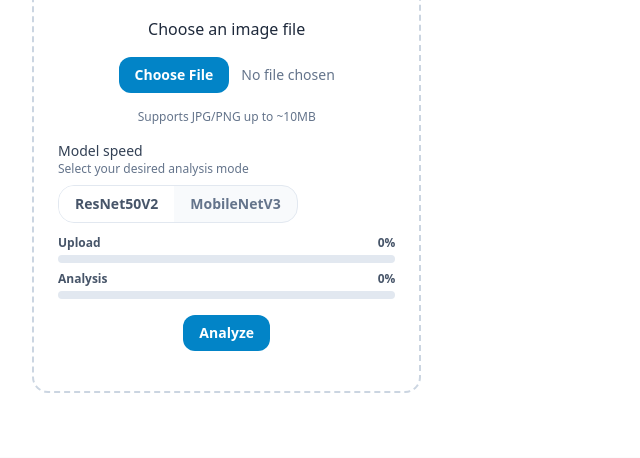
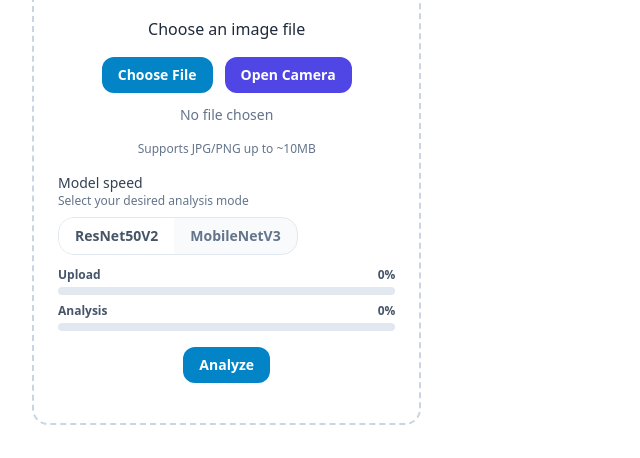
Before and after one commit to WEAKYEON/soybeanAI, a Flask app: page / in a window 1280 px wide. Shown: the part 1984-2442 px from the top of the page, without its empty margins (0-640 px from the left). Run offline with Flask 3, Linux system fonts and the light colour scheme; some libraries are stand-ins or nearby versions.

Commit message:
Update add camera

```diff
--- a/static/js/script.js
+++ b/static/js/script.js
@@ -1,4 +1,5 @@
 document.addEventListener("DOMContentLoaded", () => {
+  // --- Element ฝั่งอัปโหลดและแสดงผลเดิม ---
   const fileInput = document.querySelector('input[type="file"]');
   const fileNameSpan = document.getElementById("fileName");
   const analyzeBtn = document.getElementById("analyzeBtn");
@@ -13,6 +14,16 @@ document.addEventListener("DOMContentLoaded", () => {
   const modeButtons = document.querySelectorAll(".mode-btn");
   const modelModeInput = document.getElementById("modelModeInput");
 
+  // --- Element ฝั่งกล้อง (ที่เพิ่มเข้ามาใหม่) ---
+  const openCameraBtn = document.getElementById('openCameraBtn');
+  const closeCameraBtn = document.getElementById('closeCameraBtn');
+  const takePhotoBtn = document.getElementById('takePhotoBtn');
+  const cameraUI = document.getElementById('cameraUI');
+  const cameraVideo = document.getElementById('cameraVideo');
+
+  let stream = null; // ตัวแปรเก็บสถานะกล้อง
+
+  // --- ฟังก์ชันช่วยเหลือ (Helpers) ---
   const setProgress = (barEl, percentEl, value) => {
     const clamped = Math.min(100, Math.max(0, value));
     barEl.style.width = `${clamped}%`;
@@ -29,6 +40,7 @@ document.addEventListener("DOMContentLoaded", () => {
     });
   };
 
+  // --- การจัดการโหมด (Fast / Slow) ---
   let selectedMode = modelModeInput?.value || "fast";
   setModeButtonStyles(selectedMode);
 
@@ -40,11 +52,11 @@ document.addEventListener("DOMContentLoaded", () => {
     });
   });
 
+  // --- จัดการเมื่อมีการเลือกไฟล์ภาพ (ทั้งจากการเลือกไฟล์ปกติ และจากการถ่ายรูป) ---
   fileInput.addEventListener("change", () => {
     const file = fileInput.files[0];
 
-    // --- 🌟 เริ่มส่วนที่เพิ่ม ---
-    // อัปเดตข้อความ "No file chosen"
+    // อัปเดตข้อความชื่อไฟล์
     if (file) {
       fileNameSpan.textContent = file.name;
     } else {
@@ -59,6 +71,7 @@ document.addEventListener("DOMContentLoaded", () => {
       return;
     }
 
+    // สร้าง Preview รูปภาพ
     const reader = new FileReader();
     reader.onload = (e) => {
       previewImg.src = e.target.result;
@@ -68,6 +81,87 @@ document.addEventListener("DOMContentLoaded", () => {
     };
     reader.readAsDataURL(file);
   });
+
+  // ==========================================
+  // --- ส่วนจัดการระบบกล้อง (Camera Logic) ---
+  // ==========================================
+
+  // ฟังก์ชันปิดกล้อง
+  const stopCamera = () => {
+    if (stream) {
+      stream.getTracks().forEach(track => track.stop());
+      stream = null;
+    }
+    if (cameraUI) {
+      cameraUI.classList.add('hidden');
+      cameraUI.classList.remove('flex');
+    }
+    // ถ้ายกเลิกถ่ายกล้อง แล้วยังไม่มีไฟล์รูปเดิมอยู่ ให้แสดงไอคอนอัปโหลดกลับมา
+    if (!fileInput.files || fileInput.files.length === 0) {
+      uploadIcon.classList.remove('hidden');
+      fileHint.classList.remove('hidden');
+      previewImg.classList.add('hidden');
+    } else {
+      previewImg.classList.remove('hidden');
+    }
+  };
+
+  if (openCameraBtn) {
+    openCameraBtn.addEventListener('click', async () => {
+      try {
+        // ขอเปิดกล้องหลัง
+        stream = await navigator.mediaDevices.getUserMedia({
+          video: { facingMode: 'environment' }
+        });
+        cameraVideo.srcObject = stream;
+
+        // สลับ UI
+        cameraUI.classList.remove('hidden');
+        cameraUI.classList.add('flex');
+        previewImg.classList.add('hidden');
+        uploadIcon.classList.add('hidden');
+        fileHint.classList.add('hidden');
+      } catch (err) {
+        alert("ไม่สามารถเข้าถึงกล้องได้ กรุณาตรวจสอบการอนุญาตใช้งานกล้อง (Camera Permissions)");
+        console.error("Camera error:", err);
+      }
+    });
+  }
+
+  if (closeCameraBtn) {
+    closeCameraBtn.addEventListener('click', stopCamera);
+  }
+
+  if (takePhotoBtn) {
+    takePhotoBtn.addEventListener('click', () => {
+      // 1. วาดภาพลง Canvas
+      const canvas = document.createElement('canvas');
+      canvas.width = cameraVideo.videoWidth;
+      canvas.height = cameraVideo.videoHeight;
+      const ctx = canvas.getContext('2d');
+      ctx.drawImage(cameraVideo, 0, 0, canvas.width, canvas.height);
+
+      // 2. แปลง Canvas เป็นไฟล์ Blob (JPEG)
+      canvas.toBlob((blob) => {
+        const file = new File([blob], "camera_capture.jpg", { type: "image/jpeg" });
+
+        // 3. ยัดไฟล์ลงใน <input type="file"> ด้วย DataTransfer
+        const dataTransfer = new DataTransfer();
+        dataTransfer.items.add(file);
+        fileInput.files = dataTransfer.files;
+
+        // 4. สั่ง Trigger Event 'change' เพื่อให้ระบบพรีวิวเดิมทำงานอัตโนมัติ
+        fileInput.dispatchEvent(new Event('change'));
+
+        // 5. ปิดกล้อง
+        stopCamera();
+      }, 'image/jpeg', 0.9);
+    });
+  }
+
+  // ==========================================
+  // --- ส่วนส่งข้อมูลไป Backend (AJAX/XHR) ---
+  // ==========================================
 
   // สร้าง element สำหรับผลลัพธ์
   let resultDiv = document.getElementById("predictionResult");
@@ -82,7 +176,7 @@ document.addEventListener("DOMContentLoaded", () => {
   analyzeBtn.addEventListener("click", () => {
     const file = fileInput.files[0];
     if (!file) {
-      alert("Please upload an image first.");
+      alert("Please upload an image or take a photo first.");
       return;
     }
 
@@ -142,8 +236,8 @@ document.addEventListener("DOMContentLoaded", () => {
         return;
       }
 
+      if (summaryTableBody) {
         summaryTableBody.innerHTML = "";
-
         Object.entries(data.percentages).forEach(([cls, pct]) => {
           const width = Math.min(100, Math.max(0, pct));
           const tr = document.createElement("tr");
@@ -160,6 +254,7 @@ document.addEventListener("DOMContentLoaded", () => {
             `;
           summaryTableBody.appendChild(tr);
         });
+      }
 
       const modeLabel = data.mode === "slow" ? "Slow (Detailed)" : "Fast (Realtime)";
       resultDiv.textContent = `${modeLabel}: ${data.prediction}`;
--- a/templates/index.html
+++ b/templates/index.html
@@ -221,20 +221,37 @@
 
     <p id="fileHint" class="mt-3 font-medium">Choose an image file</p>
 
-    <div class="mt-2 flex items-center justify-center gap-3">
+    <div class="mt-2 flex flex-col items-center justify-center gap-2">
 
-      <label for="fileInput"
-             class="cursor-pointer rounded-xl bg-sky-600 text-white px-4 py-2 text-sm font-semibold hover:bg-sky-500 whitespace-nowrap">
-        Choose File
-      </label>
+      <div class="flex gap-3">
+        <label for="fileInput"
+               class="cursor-pointer rounded-xl bg-sky-600 text-white px-4 py-2 text-sm font-semibold hover:bg-sky-500 whitespace-nowrap">
+          Choose File
+        </label>
 
-      <span id="fileName" class="text-sm text-slate-500 dark:text-slate-400 truncate">
+        <button type="button" id="openCameraBtn"
+                class="rounded-xl bg-indigo-600 text-white px-4 py-2 text-sm font-semibold hover:bg-indigo-500 whitespace-nowrap">
+          Open Camera
+        </button>
+      </div>
+
+      <span id="fileName" class="text-sm text-slate-500 dark:text-slate-400 truncate mt-1">
         No file chosen
       </span>
 
-      <input type="file" name="file" accept="image/*" required
-             id="fileInput"
-             class="hidden" />
+      <input type="file" name="file" accept="image/*" required id="fileInput" class="hidden" />
+    </div>
+
+    <div id="cameraUI" class="hidden flex-col items-center gap-3 mt-4 w-full">
+      <video id="cameraVideo" class="w-full max-h-64 rounded-xl object-cover bg-black" autoplay playsinline></video>
+      <div class="flex gap-2">
+        <button type="button" id="takePhotoBtn" class="rounded-xl bg-emerald-600 text-white px-4 py-2 text-sm font-semibold hover:bg-emerald-500">
+          Capture Photo
+        </button>
+        <button type="button" id="closeCameraBtn" class="rounded-xl bg-slate-200 text-slate-700 px-4 py-2 text-sm font-semibold hover:bg-slate-300">
+          Cancel
+        </button>
+      </div>
     </div>
 
     <p class="mt-2 text-xs text-slate-500">Supports JPG/PNG up to ~10MB</p>
```
Lines whose indentation alone changed are shown as unchanged.
